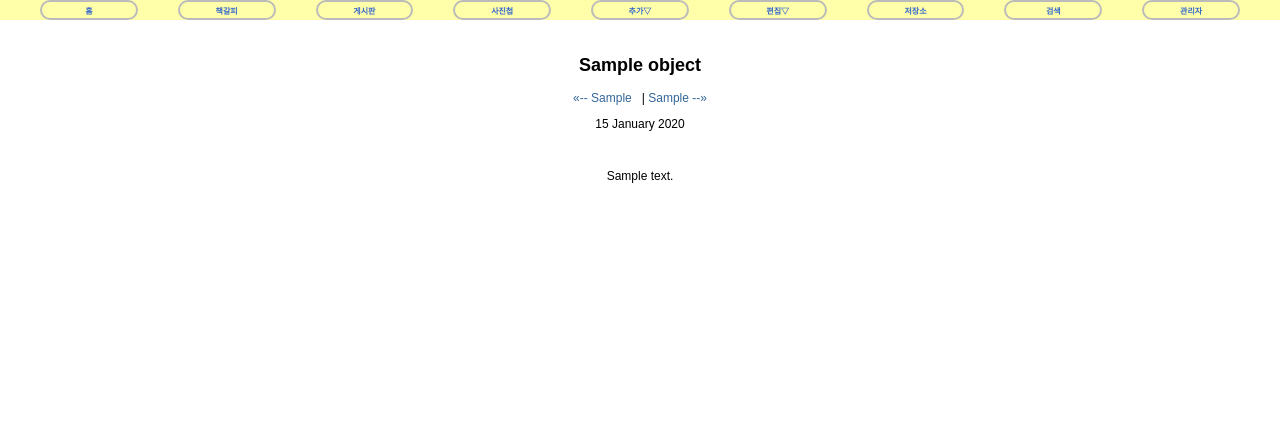
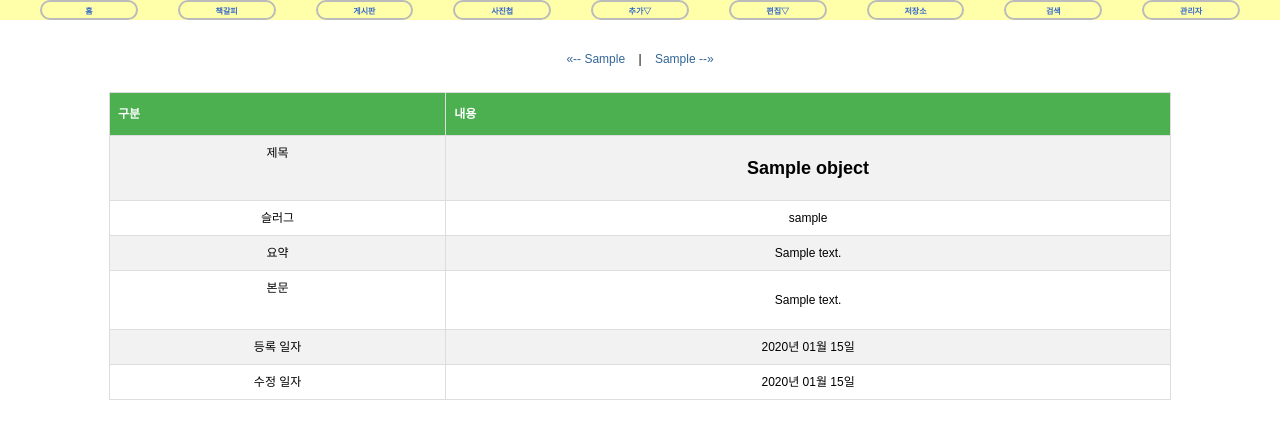
Before and after one commit to logistex018/work18, a Django app: template blog/templates/blog/post_detail.html in a window 1280 px wide. Shown: the part 30-469 px from the top of the page. Run offline with Django 3.2, Linux system fonts and the light colour scheme; the template is opened without the code that fills it: most values are stand-ins (such as "Sample title", 1, 10 or a date in 2020); some web fonts are replaced.

Commit message:
ch05 modified

```diff
--- a/blog/templates/blog/post_detail.html
+++ b/blog/templates/blog/post_detail.html
@@ -5,37 +5,54 @@
 {% block content %}
     <!--div#content 내부로 전체 콘텐츠 이동-->
     <div id="content" class="centered">
-        <h2>{{ object.title }}</h2>
-
         <p class="other_posts">
-            <!--object.get_previous_by_modify_date 함수는 modify_date 기준으로 이전 객체를 반환-->
             {% if object.get_previous_by_modify_date %}
-                <!--blog.Post.get_previous_post 함수는 이전 객체를 반환 -->
-                <!--get_absolute_url 함수는 /blog/post/slug단어 형태의 URL 패턴을 반환-->
-                <!--'&laquo;'는 HTML 특수 문자 '<<'를 의미함-->
-                <a href="{{ object.get_previous_post.get_absolute_url }}" title="View previous post">
+                <a href="{{ object.get_previous_post.get_absolute_url }}" title="이전 글">
                     &laquo;-- {{ object.get_previous_post }}
                 </a>
+            {% else %}
+                첫 글
             {% endif %}
-
+            &nbsp;&nbsp; | &nbsp;&nbsp;
             {% if object.get_next_by_modify_date %}
-                &nbsp; |
-                <!--blog.Post.get_next_post 함수는 다음 객체를 반환 -->
-                <!--get_absolute_url 함수는 /blog/post/slug단어 형태의 URL 패턴을 반환-->
-                <!--'&raquo;'는 HTML 특수 문자 '>>'를 의미함-->
-                <a href="{{ object.get_next_post.get_absolute_url }}" title="View next post">
+                <a href="{{ object.get_next_post.get_absolute_url }}" title="다음 글">
                     {{ object.get_next_post }} --&raquo;
                 </a>
+            {% else %}
+                끝 글
             {% endif %}
         </p>
-        <!--object.modify_date를 파이프(|)를 통하여 date:"j F Y" 형식으로 출력-->
-        <p class="date">{{ object.modify_date|date:"j F Y" }}</p>
+
         <br/>
-
-        <div class="body">
-            <!--object.content를 파이프(|)를 통하여 linebreaks 탬플릿 필터로 처리하여
-             개행문자'\n'를 인식하도록 조치함-->
-            {{ object.content|linebreaks }}
-        </div>
+        <table id="tbl">
+            <tr>
+                <th>구분</th>
+                <th>내용</th>
+            </tr>
+            <tr>
+                <td>제목</td>
+                <td><h2>{{ object.title }}</h2></td>
+            </tr>
+            <tr>
+                <td>슬러그</td>
+                <td>{{ object.slug }}</td>
+            </tr>
+            <tr>
+                <td>요약</td>
+                <td>{{ object.description }}</td>
+            </tr>
+            <tr>
+                <td>본문</td>
+                <td>{{ object.content|linebreaks }}</td>
+            </tr>
+            <tr>
+                <td>등록 일자</td>
+                <td>{{ object.create_date|date:"Y년 m월 d일"  }}</td>
+            </tr>
+            <tr>
+                <td>수정 일자</td>
+                <td>{{ object.modify_date|date:"Y년 m월 d일" }}</td>
+            </tr>
+        </table>
     </div>
 {% endblock %}}
```
Also changed, not shown: db.sqlite3.
